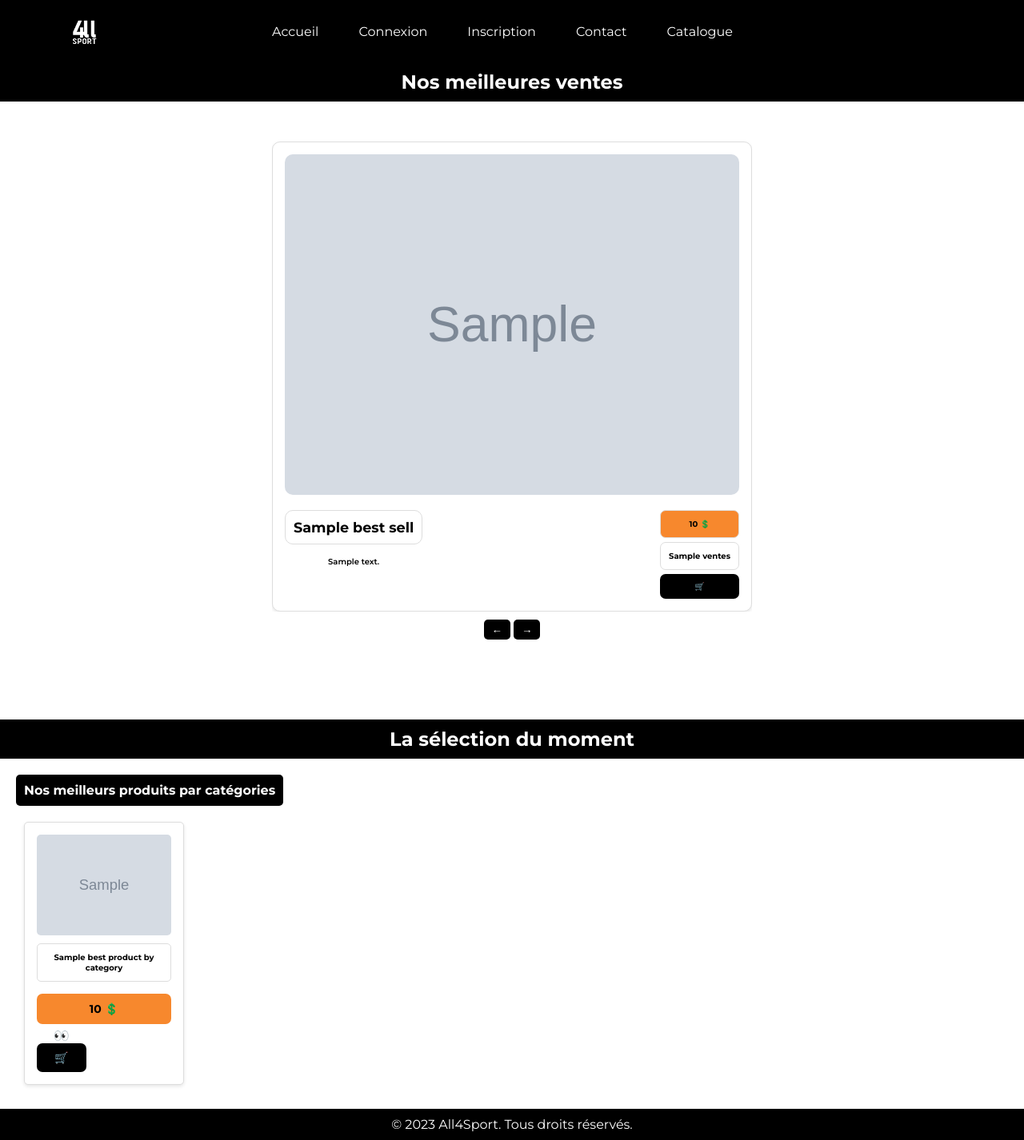
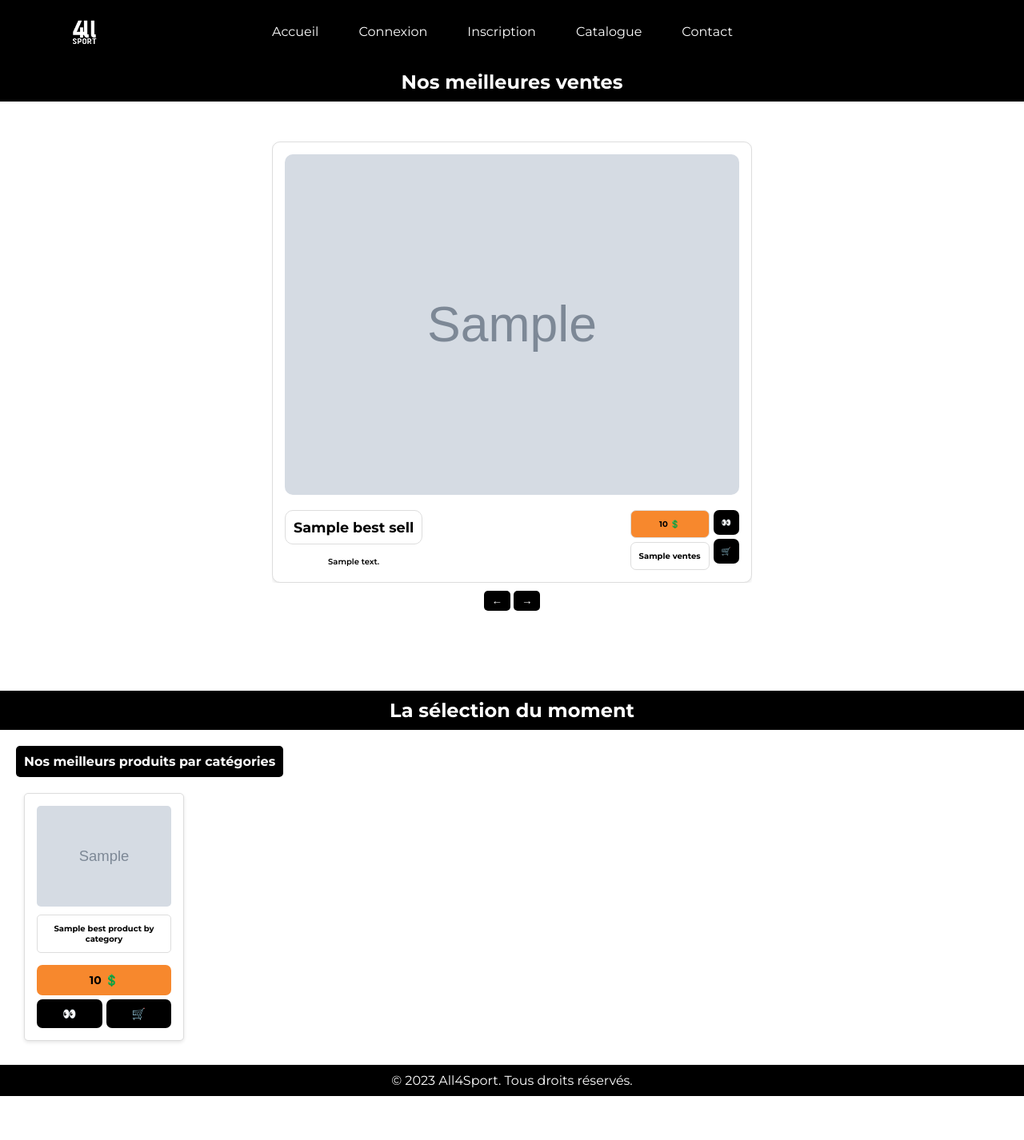
Before and after one commit to sabhcode/AP3, a Symfony app: template app/templates/home/index.html.twig in a window 1280 px wide. Shown: the whole page at 80% size. After the commit the page ends 1371 px from the top, so only its background shows below. Run offline with Twig, Linux system fonts and the light colour scheme; the template is opened without the code that fills it: most values are stand-ins (such as "Sample title", 1, 10 or a date in 2020); grey boxes marked "Sample" are stand-in pictures; some libraries are stand-ins or nearby versions.

Commit message:
change buttons of panier and show product

```diff
--- a/app/public/css/home.css
+++ b/app/public/css/home.css
@@ -102,7 +102,7 @@
 .right {
 
     display: flex;
-    flex-direction: column;
+    flex-direction: row;
     gap: 5px;
 }
 
@@ -124,6 +124,23 @@
     font-size: 10px;
     font-weight: 600;
     text-align: center;
+
+}
+
+.left-of-right {
+
+    display: flex;
+    flex-direction: column;
+    gap: 5px;
+
+
+}
+
+.right-of-right {
+
+    display: flex;
+    flex-direction: column;
+    gap: 5px;
 
 }
 
@@ -272,7 +289,7 @@
 .bottom-buttons-card {
 
     display: flex;
-    justify-content: flex;
+    justify-content: space-between;
     gap: 5px;
 
     }
@@ -286,6 +303,8 @@
     width: 100%;
     border-radius: 7px;
     border: none;
+
+
 }
 
 .bottom-card button:hover{
--- a/app/templates/header.html.twig
+++ b/app/templates/header.html.twig
@@ -25,12 +25,15 @@
 						<a href="/inscription" class="{{ app.request.getPathInfo() == '/inscription' ? 'on' : '' }}">Inscription</a>
 					</li>
 				{% endif %}
+
+				<li>
+					<a href="/catalogue" class="{{ app.request.getPathInfo() == '/catalogue' ? 'on' : '' }}">Catalogue</a>
+				</li>
+
 				<li>
 					<a href="/contact" class="{{ app.request.getPathInfo() == '/contact' ? 'on' : '' }}">Contact</a>
 				</li>
-				<li>
-					<a href="/catalogue" class="{{ app.request.getPathInfo() == '/catalogue' ? 'on' : '' }}">Catalogue</a>
-				</li>
+
 			</ul>
 			<div id="header-app__indicator-link">
 				<imgs src="{{ asset('media/images/header/header-app__indicator-link.svg') }}"></div>
--- a/app/templates/home/index.html.twig
+++ b/app/templates/home/index.html.twig
@@ -20,9 +20,16 @@
                         <p>{{ product.getDescription() }}</p>
                     </div>
                     <div class="right">
-                        <p class="bottom-product-price">{{ product.getPrice() }} 💲</p>
-                        <p>{{ product.getNbSales() }} ventes </p>
-                        <button>🛒</button>
+                        <div class="left-of-right">
+                            <p class="bottom-product-price">{{ product.getPrice() }} 💲</p>
+                            <p>{{ product.getNbSales() }} ventes </p>
+                        </div>
+
+                        <div class="right-of-right">
+                            <button><a href="{{ path('app_product', {product : product.uuid} )}}">👀</a></button>
+                            <button><a href="">🛒</a></button>
+                        </div>
+
                     </div>
                 </div>
             </div>
@@ -56,8 +63,8 @@
                     <h3>{{ product.getName() }}</h3>
                     <p class="bottom-product-price">{{ product.getPrice() }} 💲</p>
                     <div class="bottom-buttons-card">
-                        <a href="{{ path('app_product', {product : product.uuid} )}}" class="btn">👀</button>
-                        <button>🛒</button>
+                        <button><a href="{{ path('app_product', {product : product.uuid} )}}">👀</a></button>
+                        <button><a href="">🛒</a></button>
                     </div>
                 </div>
             {% endif  %}
```
